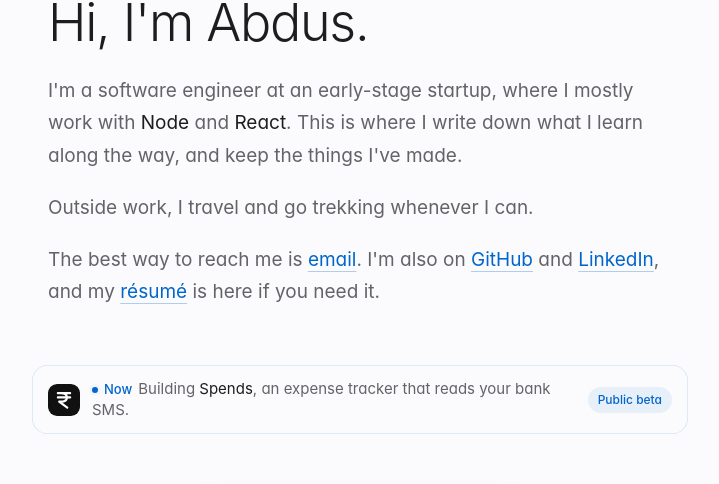
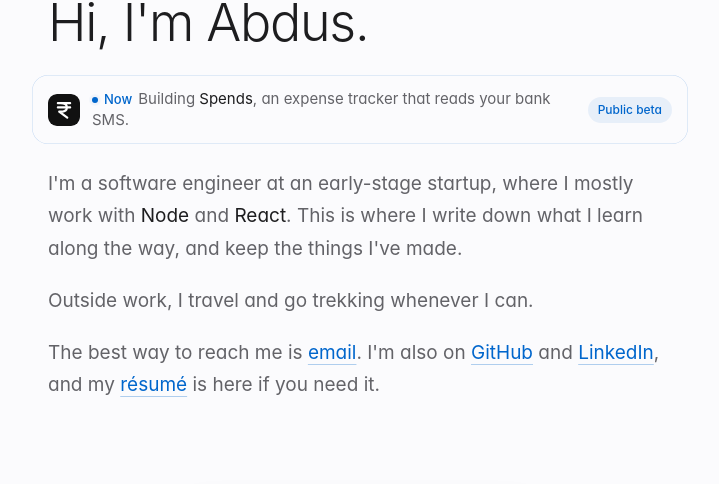
Before and after one commit to abdus/abdus.net, a Next.js app: page / in a window 1280 px wide. Shown: the part 238-722 px from the top of the page, without its empty margins (280-999 px from the left). Built offline with nearby package versions, Linux system fonts and the light colour scheme; no server answers; what @dicebear/core would draw is missing.

Commit message:
Move the Now card directly under the name

```diff
--- a/src/app/page.tsx
+++ b/src/app/page.tsx
@@ -28,7 +28,7 @@ export default function Home() {
     <main>
       <Container>
         {/* A hello, in my own words. */}
-        <section className="pb-12 pt-16 sm:pb-14 sm:pt-28">
+        <section className="pb-20 pt-16 sm:pb-24 sm:pt-28">
           {/* eslint-disable-next-line @next/next/no-img-element */}
           <img
             src="/assets/me.webp"
@@ -41,6 +41,10 @@ export default function Home() {
           <h1 className="display mt-8 text-[40px] leading-[1.1] animate-in fade-in slide-in-from-bottom-1 fill-mode-both delay-100 duration-700 sm:text-[52px]">
             Hi, I&apos;m Abdus.
           </h1>
+
+          <div className="mt-6 animate-in fade-in fill-mode-both delay-150 duration-700">
+            <NowCard />
+          </div>
 
           <div className="mt-6 space-y-5 text-[18px] leading-[1.7] text-fg-2 animate-in fade-in fill-mode-both delay-200 duration-700 sm:text-[19px]">
             <p>
@@ -73,10 +77,6 @@ export default function Home() {
           </div>
 
         </section>
-
-        <div className="mb-20 sm:mb-24">
-          <NowCard />
-        </div>
 
         <div className="space-y-24 sm:space-y-28">
           <Reveal as="section">
```
